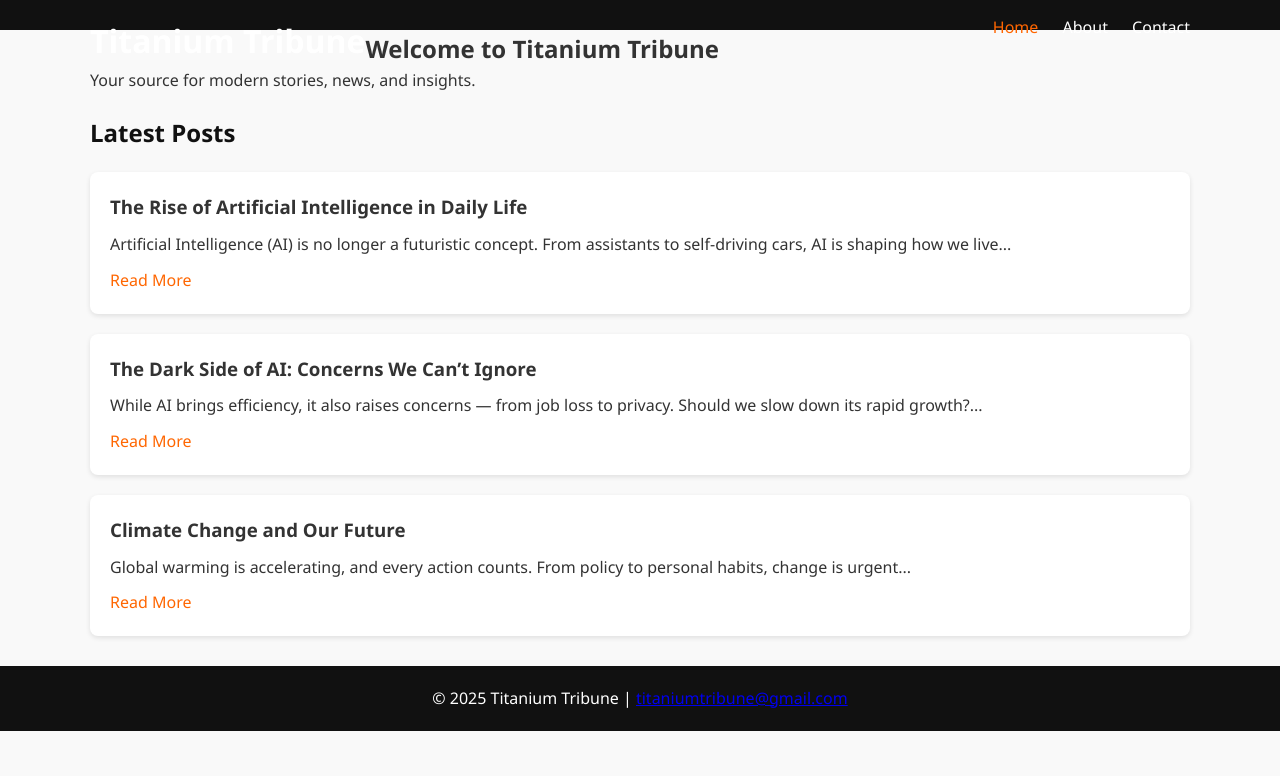
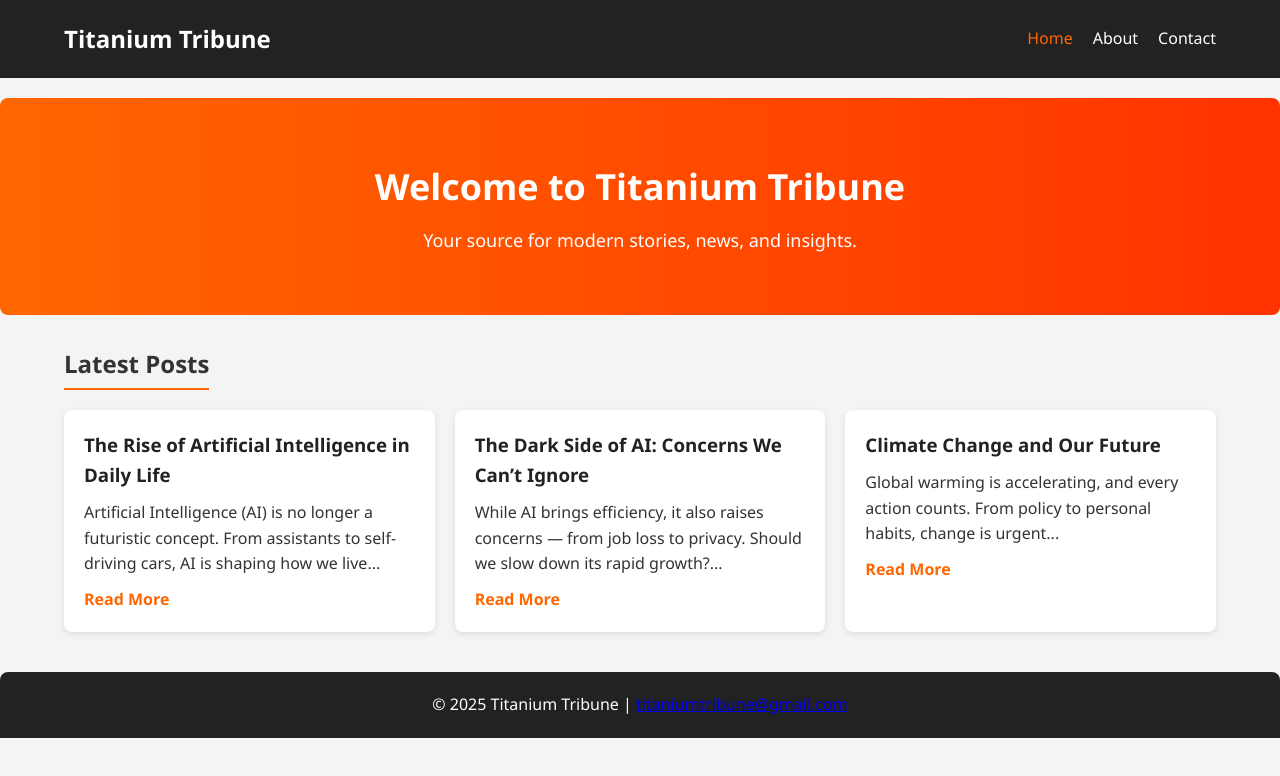
Before and after one commit to titaniumtribune/news, a plain HTML site: page index.html in a window 1280 px wide. Drawn offline with Linux system fonts and the light colour scheme.

Commit message:
Update style.css

```diff
--- a/style.css
+++ b/style.css
@@ -8,7 +8,7 @@
 
 /* Body */
 body {
-  background: #f9f9f9;
+  background: #f4f4f4;
   color: #333;
   line-height: 1.6;
 }
@@ -16,38 +16,42 @@ body {
 /* Container */
 .container {
   width: 90%;
-  max-width: 1100px;
+  max-width: 1200px;
   margin: auto;
 }
 
 /* Header */
 header {
-  background: #111;
+  background: #222;
   color: #fff;
-  padding: 15px 0;
+  padding: 20px 0;
+  margin-bottom: 20px;
 }
 
-header .logo {
-  float: left;
+.header-container {
+  display: flex;
+  justify-content: space-between;
+  align-items: center;
 }
 
-header nav {
-  float: right;
+.logo {
+  font-size: 24px;
+  font-weight: bold;
 }
 
 header ul {
   list-style: none;
+  display: flex;
 }
 
 header ul li {
-  display: inline;
   margin-left: 20px;
 }
 
 header ul li a {
   color: #fff;
   text-decoration: none;
-  transition: 0.3s;
+  transition: color 0.3s;
 }
 
 header ul li a:hover,
@@ -55,32 +59,68 @@ header ul li a.active {
   color: #ff6600;
 }
 
-/* Main */
-main h2 {
-  margin: 20px 0;
-  color: #111;
+/* Hero */
+.hero {
+  background: linear-gradient(to right, #ff6600, #ff3300);
+  color: white;
+  text-align: center;
+  padding: 60px 20px;
+  margin-bottom: 30px;
+  border-radius: 8px;
 }
 
-article {
-  background: #fff;
-  margin-bottom: 20px;
-  padding: 20px;
-  border-radius: 8px;
-  box-shadow: 0px 2px 5px rgba(0,0,0,0.1);
-}
-
-article h3 {
+.hero h2 {
+  font-size: 36px;
   margin-bottom: 10px;
 }
 
-article a {
+.hero p {
+  font-size: 18px;
+}
+
+/* Blog Posts */
+.section-title {
+  margin-bottom: 20px;
+  font-size: 24px;
+  border-bottom: 2px solid #ff6600;
   display: inline-block;
-  margin-top: 10px;
+  padding-bottom: 5px;
+}
+
+.grid {
+  display: grid;
+  grid-template-columns: repeat(auto-fit, minmax(280px, 1fr));
+  gap: 20px;
+}
+
+.card {
+  background: #fff;
+  padding: 20px;
+  border-radius: 8px;
+  box-shadow: 0 2px 6px rgba(0,0,0,0.1);
+  transition: transform 0.3s;
+}
+
+.card:hover {
+  transform: translateY(-5px);
+}
+
+.card h3 {
+  margin-bottom: 10px;
+  color: #222;
+}
+
+.card p {
+  margin-bottom: 10px;
+}
+
+.card a {
   color: #ff6600;
   text-decoration: none;
+  font-weight: bold;
 }
 
-article a:hover {
+.card a:hover {
   text-decoration: underline;
 }
 
@@ -89,6 +129,7 @@ article a:hover {
   display: flex;
   flex-direction: column;
   gap: 15px;
+  margin-top: 20px;
 }
 
 .contact-form input,
@@ -96,18 +137,17 @@ article a:hover {
   padding: 10px;
   border: 1px solid #ddd;
   border-radius: 5px;
-  width: 100%;
 }
 
 .contact-form button {
-  padding: 10px;
+  padding: 12px;
   background: #ff6600;
   border: none;
   color: white;
   font-size: 16px;
   border-radius: 5px;
   cursor: pointer;
-  transition: 0.3s;
+  transition: background 0.3s;
 }
 
 .contact-form button:hover {
@@ -118,7 +158,8 @@ article a:hover {
 footer {
   text-align: center;
   padding: 20px;
-  background: #111;
+  background: #222;
   color: white;
-  margin-top: 30px;
+  margin-top: 40px;
+  border-radius: 8px 8px 0 0;
 }
```
